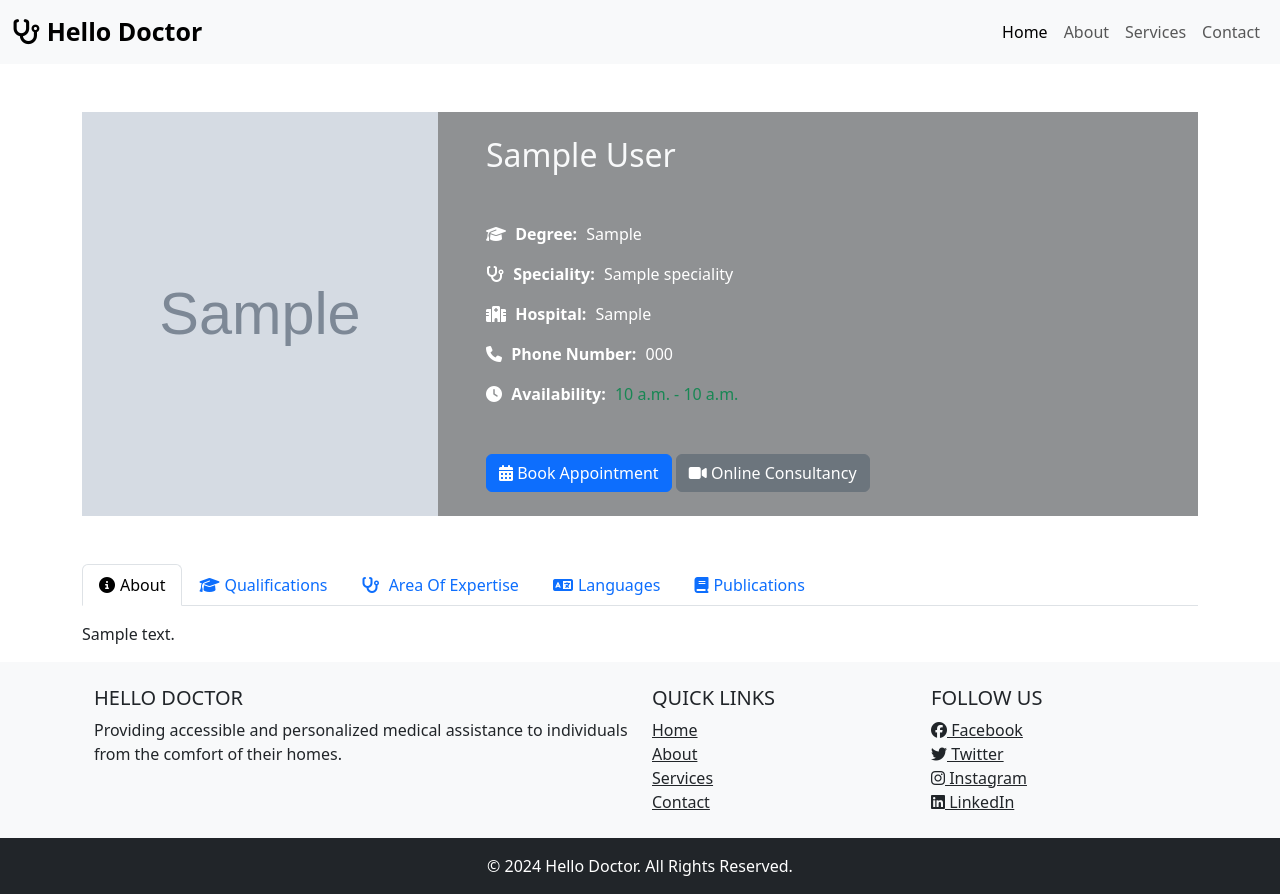
After one commit to raihanalam/hello-doctor, a Django app: page /doctors/online-consultancy/1/ in a window 1280 px wide. The commit adds this page. Run offline with Django 5.2, Linux system fonts and the light colour scheme; tables that the repository leaves empty hold one stand-in row (values such as "Sample post"); grey boxes marked "Sample" are stand-in pictures; one stand-in notice (Sample message) is shown; some libraries are stand-ins or nearby versions.

Commit message:
New Update

```diff
--- a/doctors/admin.py
+++ b/doctors/admin.py
@@ -1,7 +1,8 @@
 from django.contrib import admin
-from .models import Speciality, Doctor, Appointment, DoctorAvailability
+from .models import Speciality, Doctor, Appointment, DoctorAvailability, OnlineConsultancyRequest
 
 admin.site.register(Speciality)
 admin.site.register(Doctor)
 admin.site.register(Appointment)
 admin.site.register(DoctorAvailability)
+admin.site.register(OnlineConsultancyRequest)
--- a/doctors/forms.py
+++ b/doctors/forms.py
@@ -1,5 +1,8 @@
 from django import forms
 from .models import Doctor, Appointment
+from crispy_forms.helper import FormHelper
+from crispy_forms.layout import Submit
+from .models import OnlineConsultancyRequest
 
 class DoctorForm(forms.ModelForm):
     class Meta:
@@ -10,3 +13,30 @@ class AppointmentForm(forms.ModelForm):
     class Meta:
         model = Appointment
         fields = ['patient_name', 'patient_phone_number', 'patient_email', 'doctor', 'appointment_date', 'appointment_time']
+
+
+
+# class OnlineConsultancyRequestForm(forms.ModelForm):
+
+#     class Meta:
+#         model = OnlineConsultancyRequest
+#         fields = ['requested_datetime', 'symptoms']
+#         widgets = {
+#             'requested_datetime': forms.DateTimeInput(attrs={'type': 'datetime-local'}),
+#         }
+
+#     def __init__(self, *args, **kwargs):
+#         super(OnlineConsultancyRequestForm, self).__init__(*args, **kwargs)
+#         self.helper = FormHelper()
+#         self.helper.form_method = 'post'
+#         self.helper.add_input(Submit('submit', 'Request Consultancy'))
+
+class OnlineConsultancyRequestForm(forms.ModelForm):
+
+
+    class Meta:
+        model = OnlineConsultancyRequest
+        fields = ('patient_name', 'mobile_number', 'email', 'requested_datetime', 'gender', 'symptoms')
+        widgets = {
+            'requested_datetime': forms.DateTimeInput(attrs={'type': 'datetime-local'}),
+        }
--- a/doctors/urls.py
+++ b/doctors/urls.py
@@ -1,10 +1,12 @@
 from django.urls import path
 from . import views
 
+app_name = 'doctors'
 
 urlpatterns = [
-    path('', views.index, name='doctors'),
-    path('<int:doctor_id>', views.doctor, name='doctor'),
+    path('', views.doctor_list, name='doctor_list'),
+    path('<int:doctor_id>', views.doctor_profile, name='doctor_profile'),
+    path('online-consultancy/<int:doctor_id>/', views.online_consultancy_request, name='online_consultancy_request'),
     # path('search', views.seacrh, name='search'),
     # path('search', views.search, name='search'),
 ]
--- a/doctors/views.py
+++ b/doctors/views.py
@@ -1,21 +1,51 @@
-from django.shortcuts import get_object_or_404, render
-from .models import Doctor
+from django.shortcuts import render, redirect, get_object_or_404
+from django.contrib.auth.decorators import login_required
+from django.http import JsonResponse
+from .models import Doctor, OnlineConsultancyRequest
+from .forms import OnlineConsultancyRequestForm
+
+from django.contrib import messages
 
 # Create your views here.
-def index(request):
+def doctor_list(request):
     doctors = Doctor.objects.all()
-    print(doctors, '<<<<<<<<<<<<<<<<<<<<<<<,')
 
     context = {
         'doctors': doctors
     }
 
-    return render(request, 'doctors/doctor__lisiting.html', context)
+    return render(request, 'doctors/doctor_lisit.html', context)
 
-def doctor(request, doctor_id):
+def doctor_profile(request, doctor_id):
+    form = OnlineConsultancyRequestForm()
+
     doctor = get_object_or_404(Doctor, pk=doctor_id)
 
+
+
     context = {
+        'form': form,
         'doctor': doctor
     }
-    return render(request, 'doctors/doctor.html', context)
+    return render(request, 'doctors/doctor_profile.html', context)
+
+
+def online_consultancy_request(request, doctor_id):
+    doctor = get_object_or_404(Doctor, id=doctor_id)
+    if request.method == 'POST':
+        form = OnlineConsultancyRequestForm(request.POST)
+        if form.is_valid():
+            consultancy_request = form.save(commit=False)
+            consultancy_request.doctor = doctor  # Assign the doctor object
+            consultancy_request.save()
+            messages.success(request, 'Your request is successfully submitted. You will get a call for assiatance.')
+        else:
+            messages.error(request, 'There is a problem to get online consultany. Please try agian later.')
+    else:
+        form = OnlineConsultancyRequestForm()
+
+    context = {
+        'form': form,
+        'doctor': doctor
+    }
+    return render(request, 'doctors/doctor_profile.html', context)
--- a/templates/base.html
+++ b/templates/base.html
@@ -18,15 +18,34 @@
 </head>
 
 <body>
+  {% include 'partials/_navbar.html' %}
+
+  {% if messages %}
+  <div class="position-fixed top-0 end-0 p-3" style="z-index: 11">
+    <div id="toast-container" class="toast-container">
+      {% for message in messages %}
+      <div class="toast align-items-center text-white bg-{{ message.tags }}" role="alert" aria-live="assertive"
+        aria-atomic="true">
+        <div class="d-flex">
+          <div class="toast-body">
+            {{ message }}
+          </div>
+          <button type="button" class="btn-close me-2 m-auto" data-bs-dismiss="toast" aria-label="Close"></button>
+        </div>
+      </div>
+      {% endfor %}
+    </div>
+  </div>
+  {% endif %}
   {% block content %}
 
 
   {% endblock %}
+  {% include 'partials/_footer.html' %}
+
 
   <script src="{% static 'js/main.js' %} "></script>
-  <script src="https://cdn.jsdelivr.net/npm/bootstrap@5.3.3/dist/js/bootstrap.bundle.min.js"
-    integrity="sha384-YvpcrYf0tY3lHB60NNkmXc5s9fDVZLESaAA55NDzOxhy9GkcIdslK1eN7N6jIeHz"
-    crossorigin="anonymous"></script>
+  <script src="https://cdn.jsdelivr.net/npm/bootstrap@5.3.3/dist/js/bootstrap.bundle.min.js"></script>
 </body>
 
 </html>
--- /dev/null
+++ b/templates/doctors/doctor_profile.html
@@ -0,0 +1,129 @@
+{% extends 'base.html' %}
+{% load crispy_forms_tags %}
+{% load static %}
+
+{% block content %}
+<div class="container mt-5">
+    <div class="position-relative">
+        <!-- Overlay Background -->
+        <div class="overlay position-absolute top-0 start-0 w-100 h-100 bg-dark opacity-50"></div>
+        <div class="row position-relative">
+            <div class="col-md-4">
+                <img src="{{ doctor.image.url }}" class="card-img-top img-fluid" alt="Doctor Image"
+                    style="height: 100%; object-fit: cover;">
+            </div>
+            <div class="col-md-8">
+                <div class="card-body text-white p-4">
+                    <h2 class="card-title text-light mb-5">{{ doctor.full_name }}</h2>
+                    <p class="card-text"><i class="fas fa-graduation-cap"></i> <strong
+                            style="margin-left: 5px; margin-right: 5px;">Degree:</strong> {{ doctor.degree }}</p>
+                    <p class="card-text"><i class="fas fa-stethoscope"></i> <strong
+                            style="margin-left: 5px; margin-right: 5px;">Speciality:</strong> {{doctor.speciality.name}}
+                    </p>
+                    <p class="card-text"><i class="fas fa-hospital"></i> <strong
+                            style="margin-left: 5px; margin-right: 5px;">Hospital:</strong> {{ doctor.hospital }}</p>
+                    <p class="card-text"><i class="fas fa-phone"></i> <strong
+                            style="margin-left: 5px; margin-right: 5px;">Phone Number:</strong> {{ doctor.phone_number}}
+                    </p>
+                    <p class="card-text"><i class="fas fa-clock"></i> <strong
+                            style="margin-left: 5px; margin-right: 5px;">Availability:</strong> <span
+                            class="text-success">{{ doctor.availability_start_time }} -
+                            {{doctor.availability_end_time}}</span></p>
+                    <div class="mt-5">
+                        <a href="#" class="btn btn-primary mr-2"><i class="fas fa-calendar-alt"></i> Book
+                            Appointment</a>
+                        <!-- Trigger Button -->
+                        <button type="button" class="btn btn-secondary" data-bs-toggle="modal"
+                            data-bs-target="#consultancyRequestModal">
+                            <i class="fas fa-video"></i> Online Consultancy
+                        </button>
+                    </div>
+
+
+                    <!-- Modal -->
+                    <div class="modal fade" id="consultancyRequestModal" tabindex="-1"
+                        aria-labelledby="consultancyRequestModalLabel" aria-hidden="true">
+                        <div class="modal-dialog">
+                            <div class="modal-content">
+                                <div class="modal-header">
+                                    <h5 class="modal-title" id="consultancyRequestModalLabel">Request Online Consultancy
+                                    </h5>
+                                    <button type="button" class="btn-close" data-bs-dismiss="modal"
+                                        aria-label="Close"></button>
+                                </div>
+                                <form action="{% url 'doctors:online_consultancy_request' doctor_id=doctor.id %}"
+                                    method="POST" style="color: rgb(94, 94, 94);">
+                                    <div class="modal-body">
+
+                                        {% csrf_token %}
+                                        {{ form|crispy }}
+                                    </div>
+                                    <div class="modal-footer">
+                                        <button type="button" class="btn btn-secondary"
+                                            data-bs-dismiss="modal">Close</button>
+                                        <button type="submit"
+                                            class="btn btn-primary">Submit</button>
+                                    </div>
+                                </form>
+
+                            </div>
+                        </div>
+                    </div>
+
+                </div>
+            </div>
+        </div>
+    </div>
+
+    <!-- Tabs Section -->
+    <ul class="nav nav-tabs mt-5" id="doctorInfoTabs" role="tablist">
+        <li class="nav-item" role="presentation">
+            <button class="nav-link active" id="about-tab" data-bs-toggle="tab" data-bs-target="#about" type="button"
+                role="tab" aria-controls="about" aria-selected="true">
+                <i class="fas fa-info-circle" style="margin-right: 5px;"></i>About
+            </button>
+        </li>
+        <li class="nav-item" role="presentation">
+            <button class="nav-link" id="qualifications-tab" data-bs-toggle="tab" data-bs-target="#qualifications"
+                type="button" role="tab" aria-controls="qualifications" aria-selected="false">
+                <i class="fas fa-graduation-cap" style="margin-right: 5px;"></i>Qualifications
+            </button>
+        </li>
+        <li class="nav-item" role="presentation">
+            <button class="nav-link" id="expertise-tab" data-bs-toggle="tab" data-bs-target="#expertise" type="button"
+                role="tab" aria-controls="expertise" aria-selected="false">
+                <i class="fas fa-stethoscope" style="margin-right: 5px;"></i> Area Of Expertise
+            </button>
+        </li>
+        <li class="nav-item" role="presentation">
+            <button class="nav-link" id="languages-tab" data-bs-toggle="tab" data-bs-target="#languages" type="button"
+                role="tab" aria-controls="languages" aria-selected="false">
+                <i class="fas fa-language" style="margin-right: 5px;"></i>Languages
+            </button>
+        </li>
+        <li class="nav-item" role="presentation">
+            <button class="nav-link" id="publications-tab" data-bs-toggle="tab" data-bs-target="#publications"
+                type="button" role="tab" aria-controls="publications" aria-selected="false">
+                <i class="fas fa-book" style="margin-right: 5px;"></i>Publications
+            </button>
+        </li>
+    </ul>
+    <div class="tab-content" id="doctorInfoTabsContent">
+        <div class="tab-pane fade show active" id="about" role="tabpanel" aria-labelledby="about-tab">
+            <p class="mt-3">{{ doctor.bio }}</p>
+        </div>
+        <div class="tab-pane fade" id="qualifications" role="tabpanel" aria-labelledby="qualifications-tab">
+            <p class="mt-3">{{ doctor.degree }}</p>
+        </div>
+        <div class="tab-pane fade" id="expertise" role="tabpanel" aria-labelledby="expertise-tab">
+            <p class="mt-3">{{ doctor.speciality.description }}</p>
+        </div>
+        <div class="tab-pane fade" id="languages" role="tabpanel" aria-labelledby="languages-tab">
+            <p class="mt-3">English, Spanish</p>
+        </div>
+        <div class="tab-pane fade" id="publications" role="tabpanel" aria-labelledby="publications-tab">
+            <p class="mt-3">List of publications here...</p>
+        </div>
+    </div>
+</div>
+{% endblock %}
--- a/templates/partials/_footer.html
+++ b/templates/partials/_footer.html
@@ -1,20 +1,34 @@
-<footer>
-    <div id="container">
-        <h3>Follow us on</h3>
-        <div id="social-media-footer">
-            <ul>
-                <li>
-                    <a href="#">
-                        <i class="fab fa-facebook"></i>
-                    </a>
-                </li>
-                <li>
-                    <a href="#">
-                        <i class="fab fa-instagram"></i>
-                    </a>
-                </li>
-            </ul>
+<!-- Footer -->
+<footer class="bg-light text-center text-lg-start">
+    <div class="container p-4">
+      <div class="row">
+        <div class="col-lg-6 col-md-12 mb-4 mb-md-0">
+          <h5 class="text-uppercase">Hello Doctor</h5>
+          <p>
+            Providing accessible and personalized medical assistance to individuals from the comfort of their homes.
+          </p>
         </div>
-        <p>This Website is Created and owned by Al-amin and Sanjida Sultana Snigdha</p>
+        <div class="col-lg-3 col-md-6 mb-4 mb-md-0">
+          <h5 class="text-uppercase">Quick Links</h5>
+          <ul class="list-unstyled mb-0">
+            <li><a href="#" class="text-dark">Home</a></li>
+            <li><a href="#" class="text-dark">About</a></li>
+            <li><a href="#" class="text-dark">Services</a></li>
+            <li><a href="#" class="text-dark">Contact</a></li>
+          </ul>
+        </div>
+        <div class="col-lg-3 col-md-6 mb-4 mb-md-0">
+          <h5 class="text-uppercase">Follow Us</h5>
+          <ul class="list-unstyled mb-0">
+            <li><a href="#" class="text-dark"><i class="fab fa-facebook"></i> Facebook</a></li>
+            <li><a href="#" class="text-dark"><i class="fab fa-twitter"></i> Twitter</a></li>
+            <li><a href="#" class="text-dark"><i class="fab fa-instagram"></i> Instagram</a></li>
+            <li><a href="#" class="text-dark"><i class="fab fa-linkedin"></i> LinkedIn</a></li>
+          </ul>
+        </div>
+      </div>
     </div>
-</footer>
+    <div class="text-center p-3 bg-dark text-white">
+      &copy; 2024 Hello Doctor. All Rights Reserved.
+    </div>
+  </footer>
--- a/templates/partials/_navbar.html
+++ b/templates/partials/_navbar.html
@@ -1,19 +1,25 @@
 {% load static %}
-<nav class="navigation">
-</div>
-<ul>
-    <li>
-        <a href="{% url 'index' %}">Home</a>
+<nav class="fixed navbar navbar-expand-lg navbar-light bg-light">
+    <div class="container-fluid">
+      <a class="navbar-brand" href="/" style="font-size: 25px; font-weight: bold;"><i class="fa-solid fa-stethoscope mr-3" ></i> Hello Doctor</a>
+      <button class="navbar-toggler" type="button" data-bs-toggle="collapse" data-bs-target="#navbarNav" aria-controls="navbarNav" aria-expanded="false" aria-label="Toggle navigation">
+        <span class="navbar-toggler-icon"></span>
+      </button>
+      <div class="collapse navbar-collapse" id="navbarNav">
+        <ul class="navbar-nav ms-auto">
+          <li class="nav-item">
+            <a class="nav-link active" aria-current="page" href="#">Home</a>
           </li>
-    <li>
-        <a href="{% url 'doctors' %}">Doctors</a>
+          <li class="nav-item">
+            <a class="nav-link" href="#">About</a>
           </li>
-    <li>
-      <a href="#">Registration</a>
+          <li class="nav-item">
+            <a class="nav-link" href="#">Services</a>
           </li>
-    <li>
-        <a href="http://127.0.0.1:8000/admin/">Login</a>
+          <li class="nav-item">
+            <a class="nav-link" href="#">Contact</a>
           </li>
         </ul>
-<input class="search_box" type="text" placeholder="Search Here">
+      </div>
+    </div>
   </nav>
```
Also changed, not shown: doctors/models.py (+32 -0 lines), hellodoc/settings.py (+14 -2 lines), requirements.txt (added, +11 -0 lines), templates/doctors/doctor.html (deleted, +0 -17 lines), templates/doctors/doctor__lisiting.html (deleted, +0 -26 lines), templates/doctors/doctor_lisit.html (added, +34 -0 lines), templates/pages/index.html (+5 -61 lines), doctors/migrations/0008_doctor_experience_year_speciality_description.py (added), doctors/migrations/0009_onlineconsultancyrequest.py (added). Lines whose indentation alone changed are shown as unchanged.
